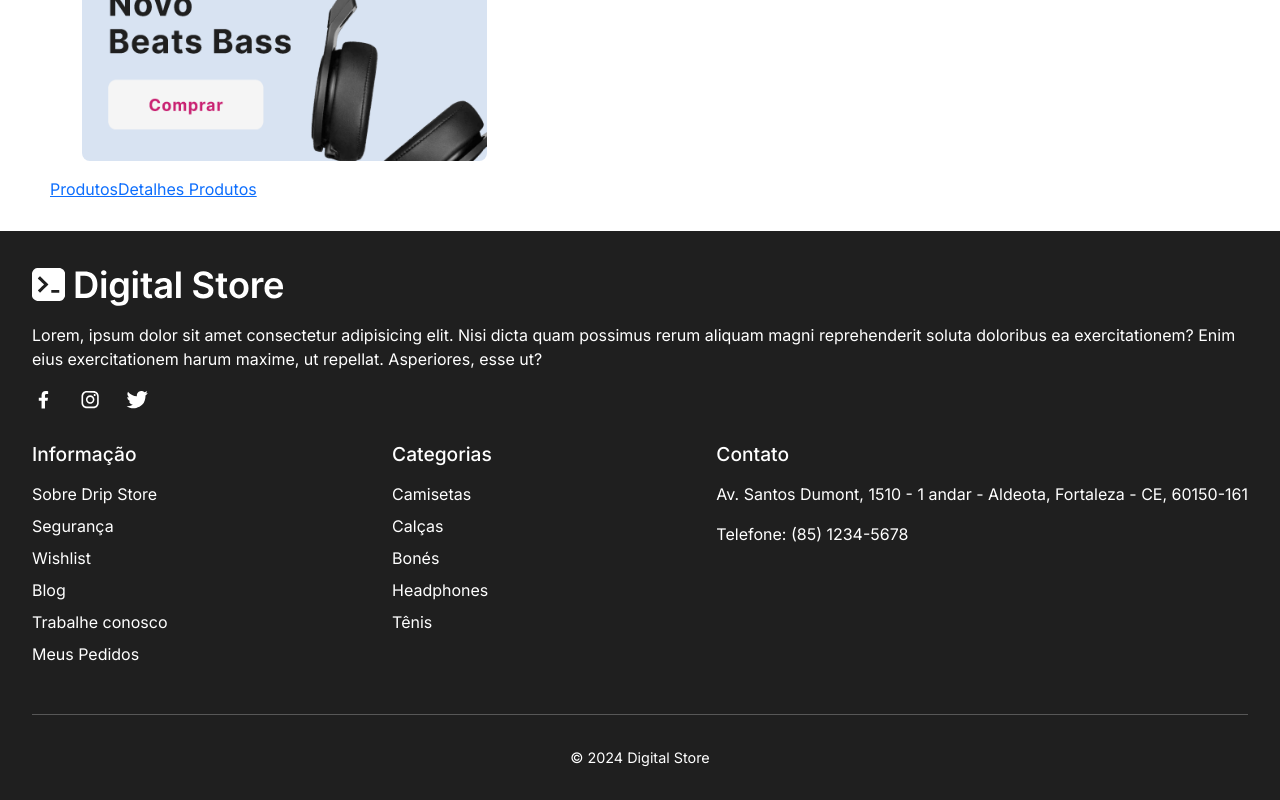
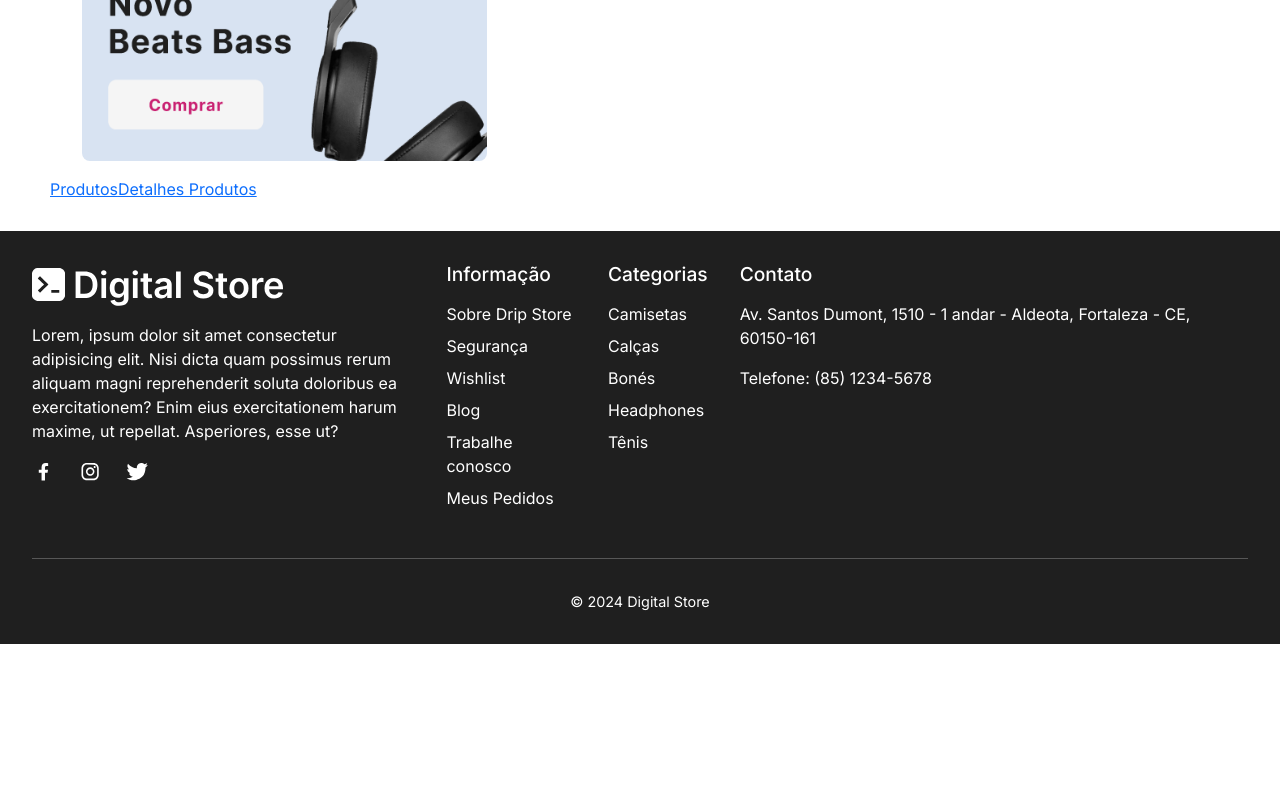
Before and after one commit to Natanael135/DigitalStoreProject-GeracaoTech, a React (Vite) app: page / in a window 1280 px wide. Shown: the part 1221-2021 px from the top of the page. After the commit the page ends 1865 px from the top, so only its background shows below. Built offline with nearby package versions, Linux system fonts and the light colour scheme.

Commit message:
fix: correção caixa do texto da descrição e colunas das informações.

```diff
--- a/src/components/Footer/Footer.jsx
+++ b/src/components/Footer/Footer.jsx
@@ -22,12 +22,18 @@ const FooterTop = styled.section`
     flex-direction: row;
     justify-content: space-between;
   }
+    @media (min-width: 1200px) {
+        flex-direction: row;
+        flex-wrap: nowrap;
+          }
+
 
 `;
 
 const Description = styled.div`
    p {
     padding-top: 1rem;
+    max-width: 400px;
   }
 
  img{
```
